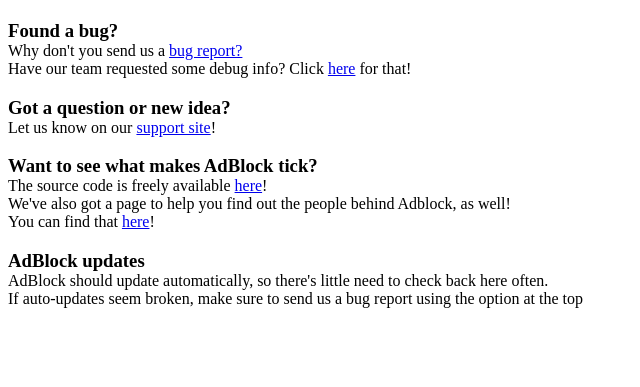
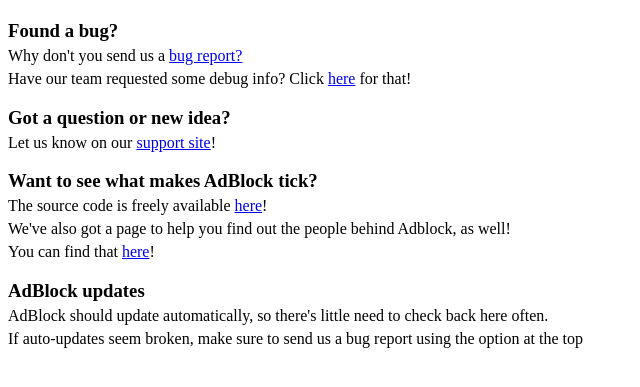
Before and after one commit to tomasko126/adblock-legacy, a PHP site: page /support.html in a window 1280 px wide. Shown: the top 387 px of the page, without its empty margins (0-640 px from the left). Run offline with PHP 8.4, Linux system fonts and the light colour scheme.

Commit message:
Adjust line spacing
Add gaps between tags in the same section
Apply the line spacing the the update check (a DIV)

```diff
--- a/options/support.css
+++ b/options/support.css
@@ -1,5 +1,5 @@
-h3, p {
-	margin-bottom: 0;
+h3, p, #checkupdate {
+	margin-bottom: 5px;
 }
 
 p {
```
